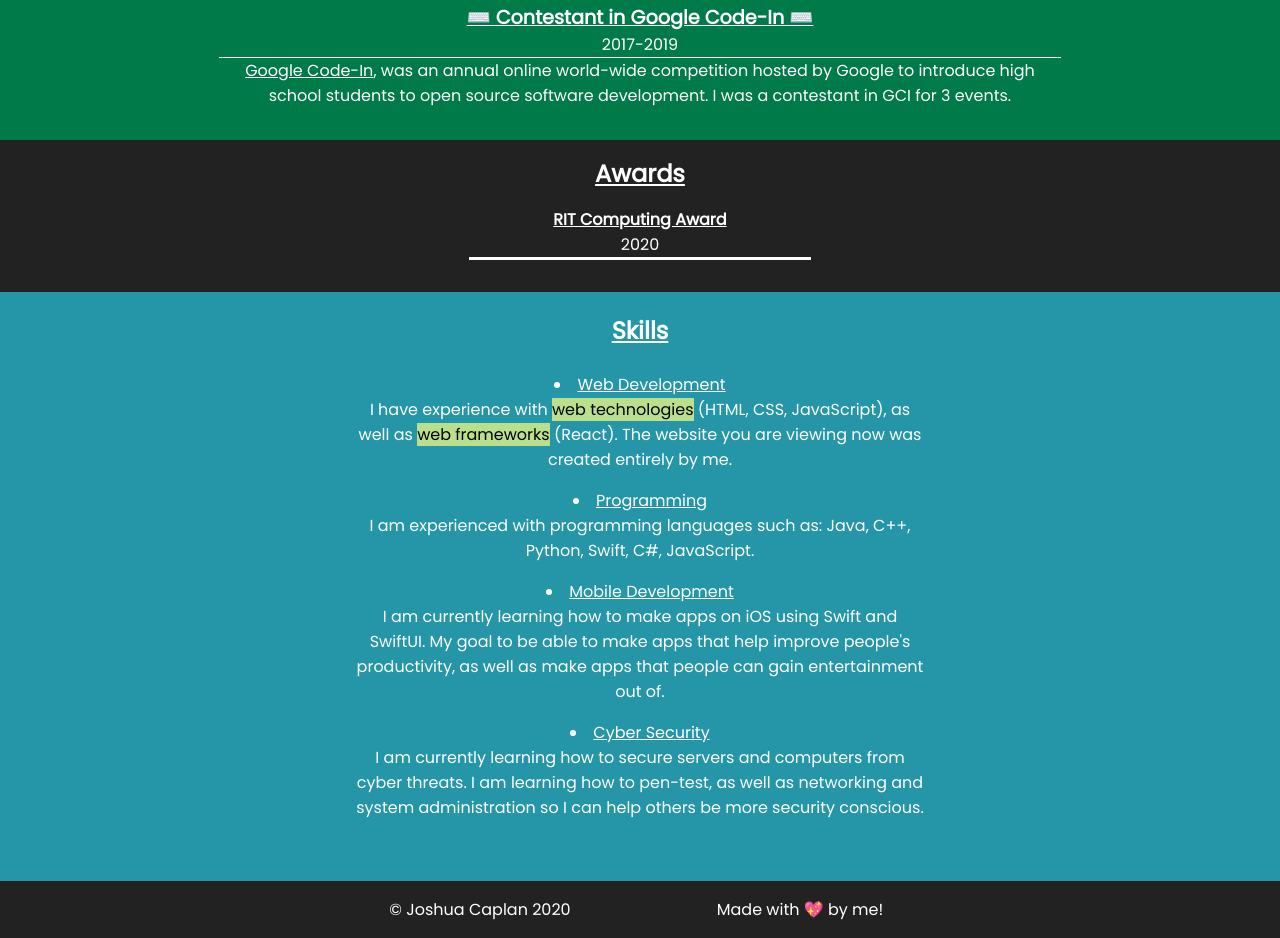
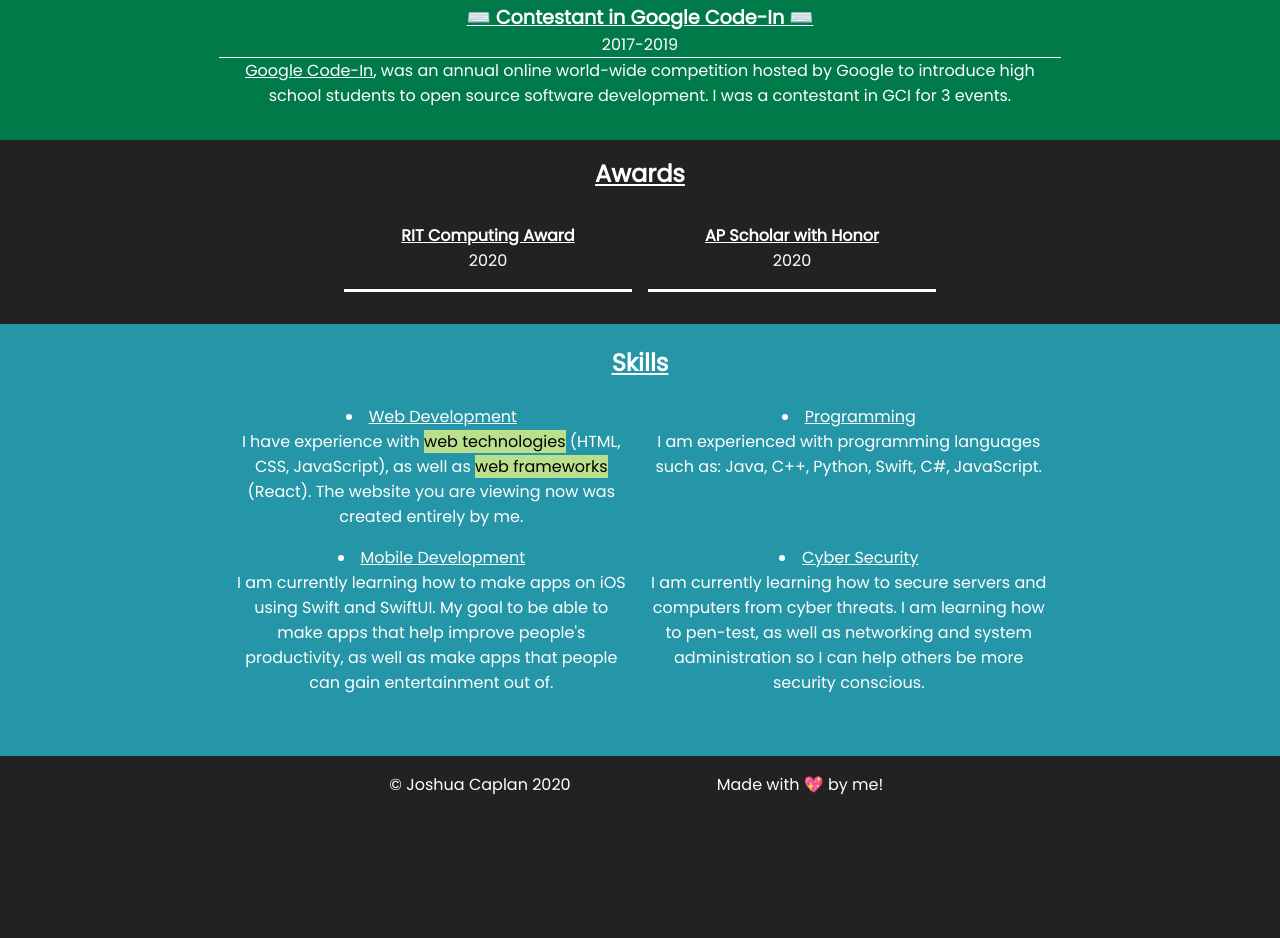
Before and after one commit to joshuacaplan/laughinglove.github.io, a website: page index.html in a window 1280 px wide. Shown: the part 2114-3052 px from the top of the page. After the commit the page ends 2927 px from the top, so only its background shows below. Drawn offline with Linux system fonts and the light colour scheme.

Commit message:
Added AP Scholor award and some new grids
Added grid layout to awards section and skills section. I tried doing it to ECs but the text is too long for it to be in grid layout it looks awkward.

```diff
--- a/index.html
+++ b/index.html
@@ -167,6 +167,10 @@
                         <h4><a href="https://www.rit.edu/admissions/hsawards#award-descriptions-and-qualifications">RIT Computing Award</a></h4>
                         <p>2020</p>
                     </li>
+                    <li>
+                        <h4><a href="https://apstudents.collegeboard.org/awards-recognitions/ap-scholar-award">AP Scholar with Honor</a></h4>
+                        <p>2020</p>
+                    </li>
                 </ul>
             </div>
         </div>
@@ -174,16 +178,25 @@
             <div id="skillsinnerdiv">
                 <h2 id="skillstitle">Skills</h2>
                 <ul>
+                    <div>
                         <li>Web Development</li>
                         <p>I have experience with <mark>web technologies</mark> (HTML, CSS, JavaScript), as well as <mark>web frameworks</mark> (React). The website you are viewing now was created entirely by me.</p>
+                    </div>
+                    <div>
                         <li>Programming</li>
                         <p>I am experienced with programming languages such as: Java, C++, Python, Swift, C#, JavaScript.</p>
+                    </div>
+                    <div>
                         <li>Mobile Development</li>
                         <p>I am currently learning how to make apps on iOS using Swift and SwiftUI. My goal to be able to make apps that help improve people's productivity, as well as make apps
                             that people can gain entertainment out of.</p>
+                    </div>
+                    <div>
                         <li>Cyber Security</li>
                         <p>I am currently learning how to secure servers and computers from cyber threats. I am learning how to pen-test, as well as networking and system administration
                             so I can help others be more security conscious.</p>
+                    </div>
+
                 </ul>
             </div>
         </div>
--- a/styles/scss/index.scss
+++ b/styles/scss/index.scss
@@ -144,6 +144,7 @@ header {
 			list-style-type: none;
 			//border-top: 0.2em solid white;
 			border-bottom: 0.2em solid white;
+			padding: 1em;
 
 		}
 		a {
@@ -228,6 +229,18 @@ mark {
 		width: 50%;
 		margin: 0 auto
 	}
+	#awardslist {
+		display: grid;
+		grid-template-columns: 1fr 1fr;
+		grid-column-gap: 1em;
+	}
+	.skills {
+		ul {
+			display: grid;
+			grid-template-columns: 1fr 1fr;
+			grid-column-gap: 1em;
+		}
+	}
 }
 @media (min-width: 900px) {
 	.aboutme {
@@ -239,13 +252,18 @@ mark {
 		margin: 0 auto;
 	}
 	#awardsinnerdiv {
-		width: 30%;
+		width: 50%;
 		margin: 0 auto;
 	}
 	#skillsinnerdiv {
-		width: 50%;
+		width: 70%;
 		margin: 0 auto;
 	}
+	//#eclist {
+	//	display: grid;
+	//	grid-template-columns: 1fr 1fr 1fr;
+	//}
+
 }
 @media (min-width: 1000px) {
 	#htextphoto {
@@ -263,11 +281,11 @@ mark {
 		margin: 0 auto;
 	}
 	#awardsinnerdiv {
-		width: 30%;
+		width: 40%;
 		margin: 0 auto;
 	}
 	#skillsinnerdiv {
-		width: 30%;
+		width: 50%;
 		margin: 0 auto;
 	}
 }
```
Also changed, not shown: styles/css/index.css, 1 other file. Lines whose indentation alone changed are shown as unchanged.
